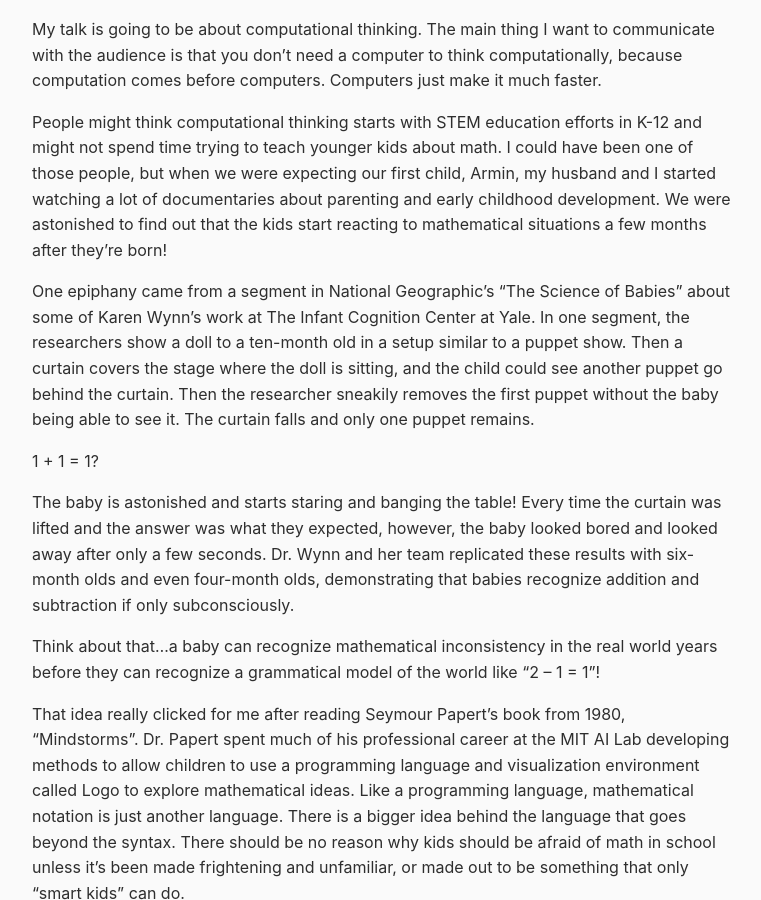
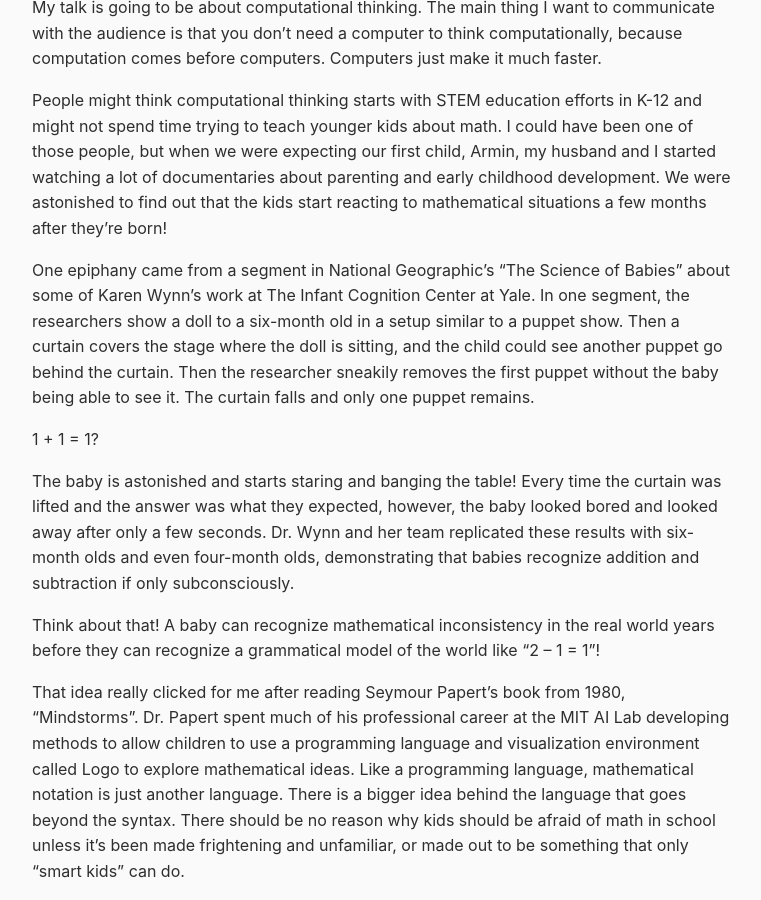
Before and after one commit to saslani/saslani.github.io, a Jekyll site: the page built from _posts/2017-10-20-computational-thinking-qa.md, in a window 1280 px wide and 900 px high, scrolled down 857 px. Shown: the whole window, without its empty margins (256-1017 px from the left). Built offline with Jekyll 4.4.1, drawn with Linux system fonts in a browser that asks for light colours; comment, search, counter and statistics services are not loaded.

Commit message:
fix typo

```diff
--- a/_config.yml
+++ b/_config.yml
@@ -22,4 +22,4 @@
     style: :compressed
 
 # Gems
-gems: [jekyll-paginate]
+plugings: [jekyll-paginate]
--- a/_includes/header.html
+++ b/_includes/header.html
@@ -16,10 +16,8 @@
                 {% endfor %}
             </nav>
         </div>
-        <div class="header-image" style="float: right; width: 20%">
+        <div class="header-image" style="float: right; width: 10%">
             <img src="/assets/images/beauty.jpg">
         </div>
     </div> <!-- .wrapper -->
-
-
 </header>
--- a/_posts/2017-10-20-computational-thinking-qa.md
+++ b/_posts/2017-10-20-computational-thinking-qa.md
@@ -21,13 +21,13 @@
 
 People might think computational thinking starts with STEM education efforts in K-12 and might not spend time trying to teach younger kids about math. I could have been one of those people, but when we were expecting our first child, Armin, my husband and I started watching a lot of documentaries about parenting and early childhood development. We were astonished to find out that the kids start reacting to mathematical situations a few months after they’re born!
 
-One epiphany came from a segment in National Geographic’s “The Science of Babies” about some of Karen Wynn’s work at The Infant Cognition Center at Yale. In one segment, the researchers show a doll to a ten-month old in a setup similar to a puppet show. Then a curtain covers the stage where the doll is sitting, and the child could see another puppet go behind the curtain. Then the researcher sneakily removes the first puppet without the baby being able to see it. The curtain falls and only one puppet remains.
+One epiphany came from a segment in National Geographic’s “The Science of Babies” about some of Karen Wynn’s work at The Infant Cognition Center at Yale. In one segment, the researchers show a doll to a six-month old in a setup similar to a puppet show. Then a curtain covers the stage where the doll is sitting, and the child could see another puppet go behind the curtain. Then the researcher sneakily removes the first puppet without the baby being able to see it. The curtain falls and only one puppet remains.
 
 1 + 1 = 1?
 
 The baby is astonished and starts staring and banging the table! Every time the curtain was lifted and the answer was what they expected, however, the baby looked bored and looked away after only a few seconds. Dr. Wynn and her team replicated these results with six-month olds and even four-month olds, demonstrating that babies recognize addition and subtraction if only subconsciously.
 
-Think about that…a baby can recognize mathematical inconsistency in the real world years before they can recognize a grammatical model of the world like “2 – 1 = 1”!
+Think about that! A baby can recognize mathematical inconsistency in the real world years before they can recognize a grammatical model of the world like “2 – 1 = 1”!
 
 That idea really clicked for me after reading Seymour Papert’s book from 1980, “Mindstorms”. Dr. Papert spent much of his professional career at the MIT AI Lab developing methods to allow children to use a programming language and visualization environment called Logo to explore mathematical ideas. Like a programming language, mathematical notation is just another language. There is a bigger idea behind the language that goes beyond the syntax. There should be no reason why kids should be afraid of math in school unless it’s been made frightening and unfamiliar, or made out to be something that only “smart kids” can do.
 
```
Also changed, not shown: _posts/2017-10-25-computational-thinking.md (renamed from _posts/2017-10-25-computational-thinking-presentation.md, +2 -2 lines), assets/images/beauty.jpg.
